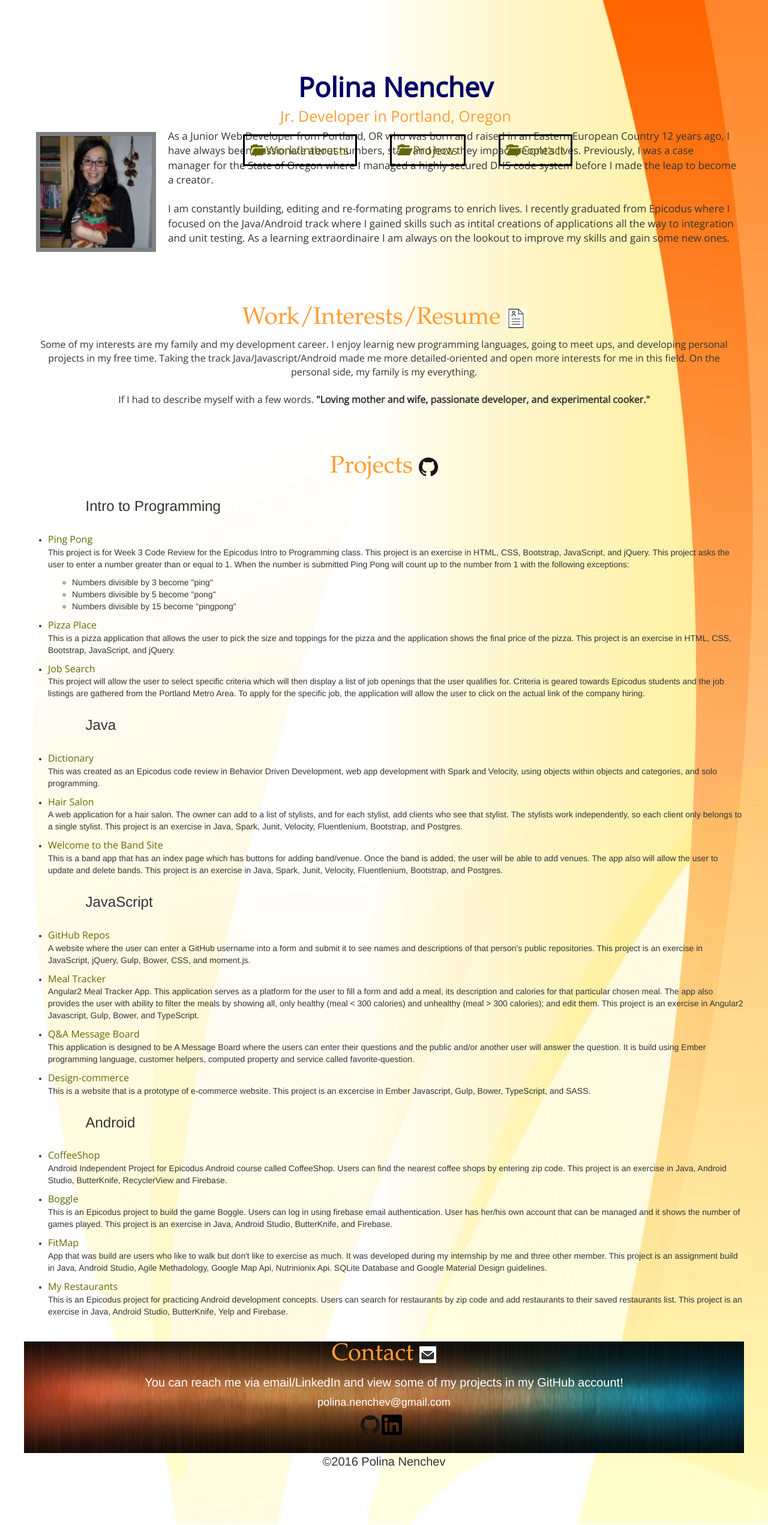
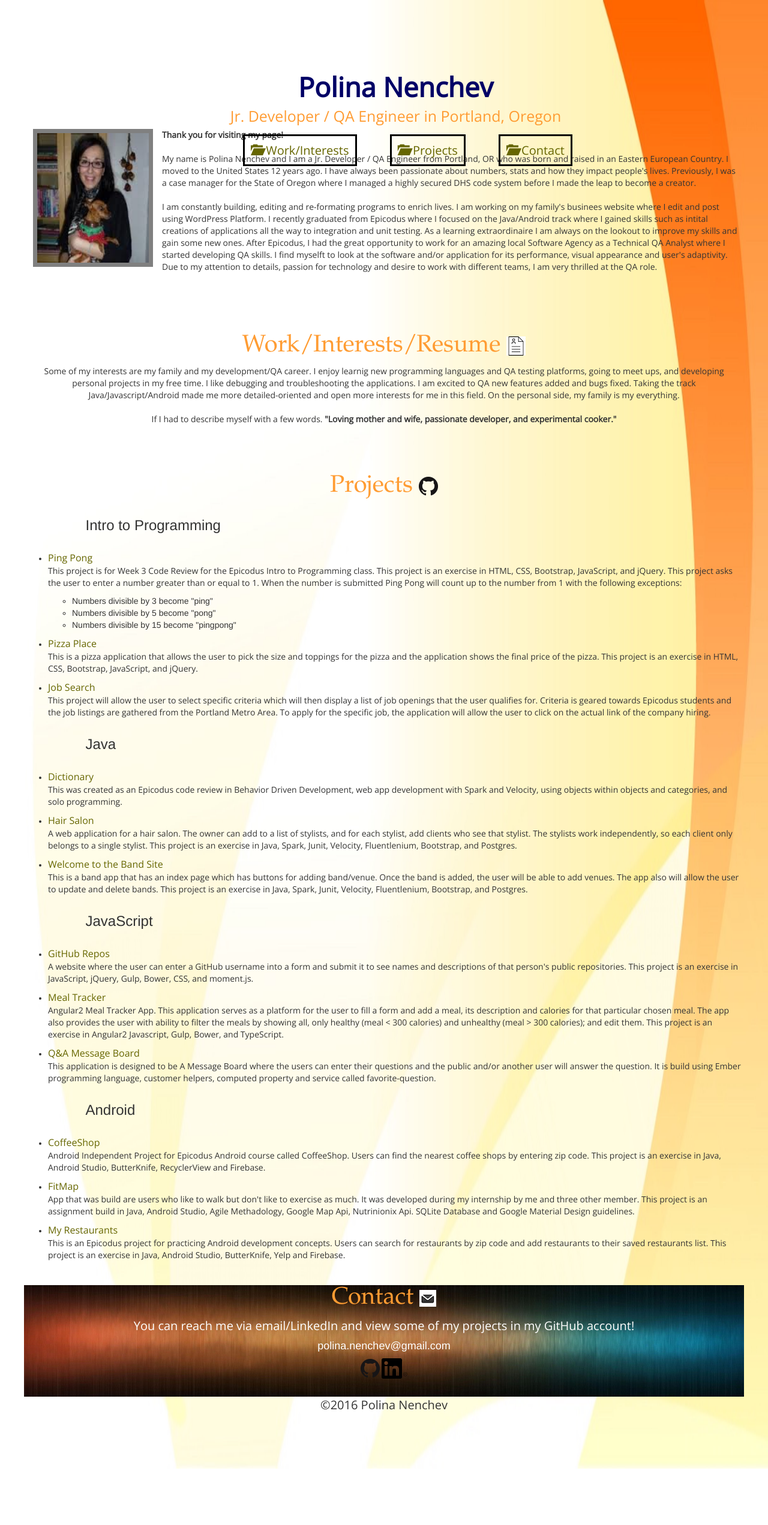
Before and after one commit to polina13/Personal_Portfolio, a PHP site: page / in a window 1280 px wide. Shown: the whole page at 60% size. After the commit the page ends 2449 px from the top, so only its background shows below. Run offline with PHP 8.4, Linux system fonts and the light colour scheme.

Commit message:
edit bio and remove some projects from the projects list

```diff
--- a/css/styles.css
+++ b/css/styles.css
@@ -46,7 +46,7 @@ header {
 }
 
 .bio-p {
-  font-size: 17px;
+  font-size: 14px;
   margin-top: 65px;
   padding: 10px;
   margin-bottom: 70px;
@@ -55,7 +55,7 @@ header {
 
 .picture {
   float:left;
-  margin: 80px 20px 20px 20px;
+  margin: 75px 15px 15px 15px;
   border: solid gray 7px;
 }
 
@@ -96,6 +96,11 @@ header {
   font-size: 13px;
 }
 
+p {
+  font-family: 'Open Sans', sans-serif;
+
+}
+
 #projects {
   text-align: center;
   font-size: 20px;
@@ -115,7 +120,8 @@ header {
 }
 
 .interst_text {
-  font-size: 16px;
+  font-size: 14px;
+  font-family: 'Open Sans', sans-serif;
 }
 
 /*CONTACT*/
--- a/index.html
+++ b/index.html
@@ -10,7 +10,7 @@
     <div class="content" id="content1">
       <header class="clearfix">
         <h1 id="name1">Polina Nenchev</h1>
-        <h4 id="header-intro">Jr. Developer in Portland, Oregon</h4>
+        <h4 id="header-intro">Jr. Developer / QA Engineer in Portland, Oregon</h4>
         <div class="menu">
           <ul class="nav-bar">
             <li><a href="#interest"><b class="glyphicon glyphicon-folder-open"></b> Work/Interests</a></li>
@@ -25,17 +25,19 @@
     <div class="content" id="about">
       <div id="bio">
       </div>
-      <img class="picture" src="img/polina.png" width="200" height="200">
-        <p class="bio-p">  As a Junior Web Developer from Portland, OR who was born and raised in an Eastern European Country 12 years ago, I have always been passionate about numbers, stats and how they impact people's lives. Previously, I was a case manager for the State of Oregon where I managed a highly secured DHS code system before I made the leap to become a creator.
+      <img class="picture" src="img/polina.png" width="200" height="230">
+        <p class="bio-p"><strong>Thank you for visiting my page!</strong>
         <br></br>
-        I am constantly building, editing and re-formating programs to enrich lives. I recently graduated from Epicodus where I focused on the Java/Android track where I gained skills such as intital creations of applications all the way to integration and unit testing. As a learning extraordinaire I am always on the lookout to improve my skills and gain some new ones.
+        My name is Polina Nenchev and I am a Jr. Developer / QA Engineer from Portland, OR who was born and raised in an Eastern European Country. I moved to the United States 12 years ago. I have always been passionate about numbers, stats and how they impact people's lives. Previously, I was a case manager for the State of Oregon where I managed a highly secured DHS code system before I made the leap to become a creator.
+        <br></br>
+        I am constantly building, editing and re-formating programs to enrich lives. I am working on my family's businees website where I edit and post using WordPress Platform. I recently graduated from Epicodus where I focused on the Java/Android track where I gained skills such as intital creations of applications all the way to integration and unit testing. As a learning extraordinaire I am always on the lookout to improve my skills and gain some new ones. After Epicodus, I had the great opportunity to work for an amazing local Software Agency as a Technical QA Analyst where I started developing QA skills. I find myselft to look at the software and/or application for its performance, visual appearance and user's adaptivity. Due to my attention to details, passion for technology and desire to work with different teams, I am very thrilled at the QA role.
         </p>
     </div>
 
 <!-- Work/Interests -->
     <div class="content" id="interest">
         <h4 class="page-title">Work/Interests/Resume <a href="Polina_Resume_Developer.pdf"><img src="img/resume.jpg"></a></h4>
-        <p class="interst_text">Some of my interests are my family and my development career. I enjoy learnig new programming languages, going to meet ups, and developing personal projects in my free time. Taking the track Java/Javascript/Android made me more detailed-oriented and open more interests for me in this field. On the personal side, my family is my everything.
+        <p class="interst_text">Some of my interests are my family and my development/QA career. I enjoy learnig new programming languages and QA testing platforms, going to meet ups, and developing personal projects in my free time. I like debugging and troubleshooting the applications. I am excited to QA new features added and bugs fixed. Taking the track Java/Javascript/Android made me more detailed-oriented and open more interests for me in this field. On the personal side, my family is my everything.
         <br></br>
         If I had to describe myself with a few words. <strong> "Loving mother and wife, passionate developer, and experimental cooker."</strong>
       </p>
@@ -130,11 +132,7 @@
             <p>
              This application is designed to be A Message Board where the users can enter their questions and the public and/or another user will answer the question. It is build using Ember programming language, customer helpers, computed property and service called favorite-question.
             </p>
-          <li><a href="https://github.com/polina13/JS-Ember-design-commerce.git">Design-commerce</a></li>
-            <p>
-              This is a website that is a prototype of e-commerce website. This project is an excercise in Ember Javascript, Gulp, Bower, TypeScript, and SASS.
-            </p>
-        </ul>
+          </li>
     </div>
 
     <div class="projectlist" id="android">
@@ -147,15 +145,11 @@
         </div>
           <ul>
             <br>
-            <li><a href="https://github.com/polina13/CoffeeShop.git">CoffeeShop</a></li>
+            <li><a href="https://play.google.com/store/apps/details?id=com.epicodus.guest.cofeshop&hl=en">CoffeeShop</a></li>
               <p>
                 Android Independent Project for Epicodus Android course called CoffeeShop. Users can find the nearest coffee shops by entering zip code. This project is an exercise in Java, Android Studio, ButterKnife, RecyclerView and Firebase.
               </p>
-            <li><a href="https://github.com/polina13/Boggle.git">Boggle</a></li>
-              <p>
-                This is an Epicodus project to build the game Boggle. Users can log in using firebase email authentication. User has her/his own account that can be managed and it shows the number of games played. This project is an exercise in Java, Android Studio, ButterKnife, and Firebase.
-              </p>
-            <li><a href="https://github.com/polina13/FitMap.git">FitMap</a></li>
+            <li><a href="https://play.google.com/store/apps/details?id=com.mikeschen.www.fitnessapp&hl=en">FitMap</a></li>
               <p>
                 App that was build are users who like to walk but don't like to exercise as much. It was developed during my internship by me and three other member. This project is an assignment build in Java, Android Studio, Agile Methadology, Google Map Api, Nutrinionix Api. SQLite Database and Google Material Design guidelines.
               </p>
```
